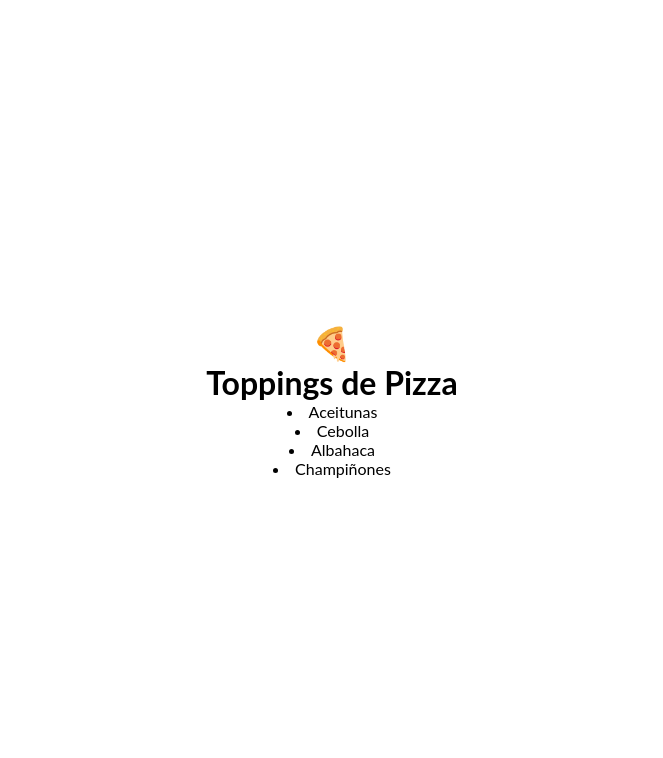
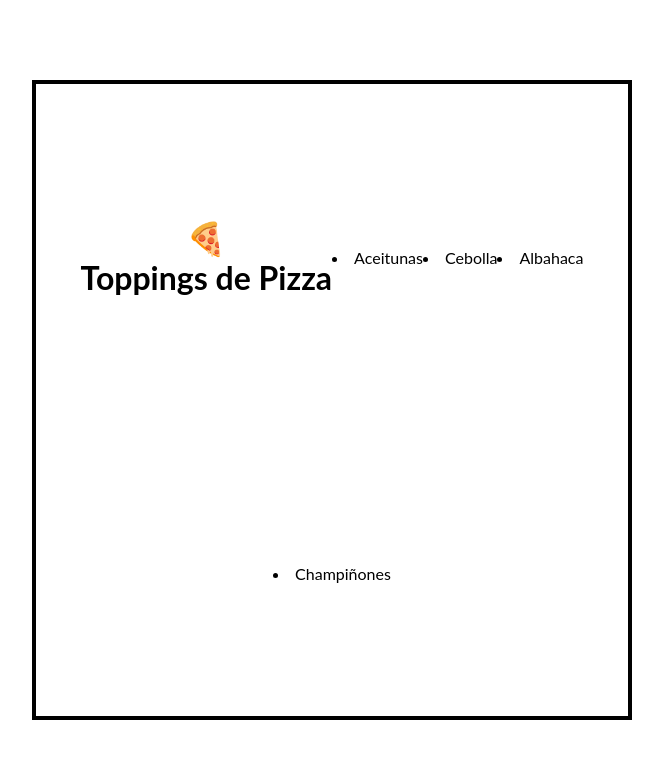
Before and after one commit to Rosangel593/ToppingPizza, a plain HTML site: page toppings-de-pizza/index.html in a window 1280 px wide. Shown: the whole page, without its empty margins (308-971 px from the left). Drawn offline with Linux system fonts and the light colour scheme.

Commit message:
Avanzando

```diff
--- a/toppings-de-pizza/style.css
+++ b/toppings-de-pizza/style.css
@@ -12,3 +12,19 @@ body{
     text-align: center;
     background:url(imagenes/f1a0803ab87c977fe91eb3ef971fce64.jpg) no-repeat center center/cover;
 }
+
+
+
+
+#contenedor {
+    display: flex;
+    flex-wrap: wrap;
+    justify-content: center;
+    align-items: center;
+    min-height: 80vh;
+    width: 80vh;
+    max-width: 600px;
+    background-color: white;
+    border: 4px solid black ;
+
+}
```
